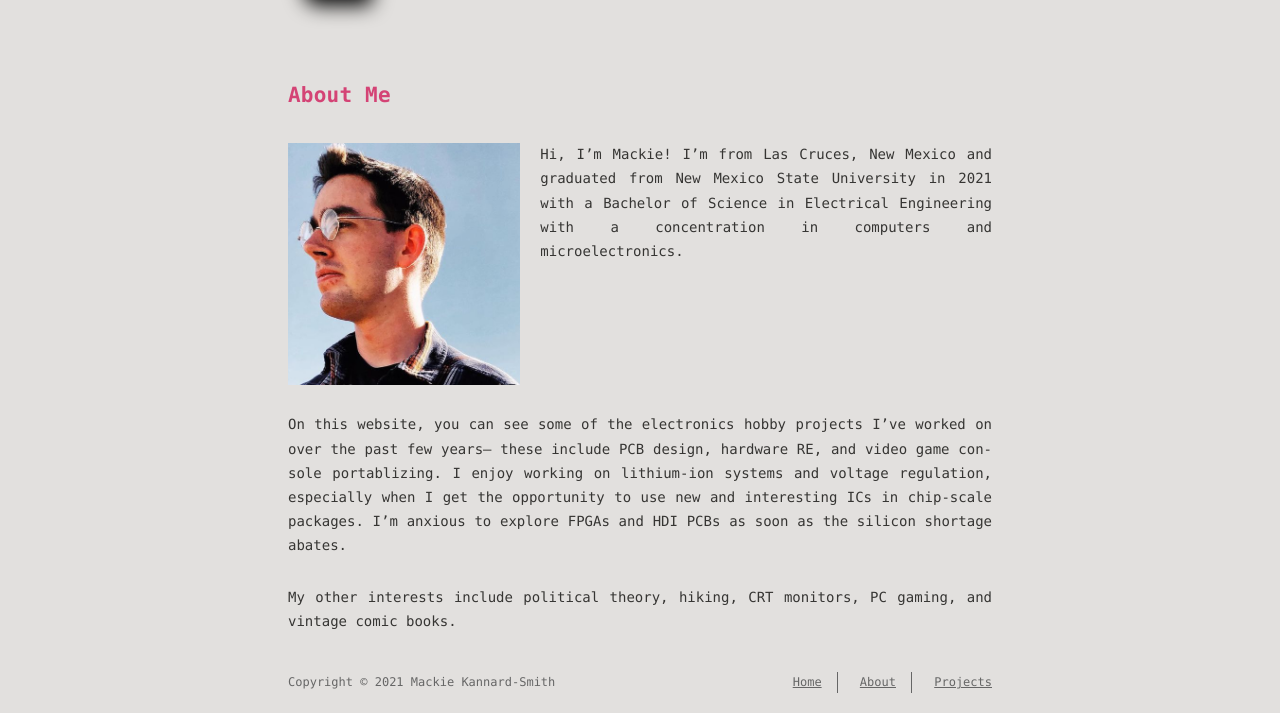
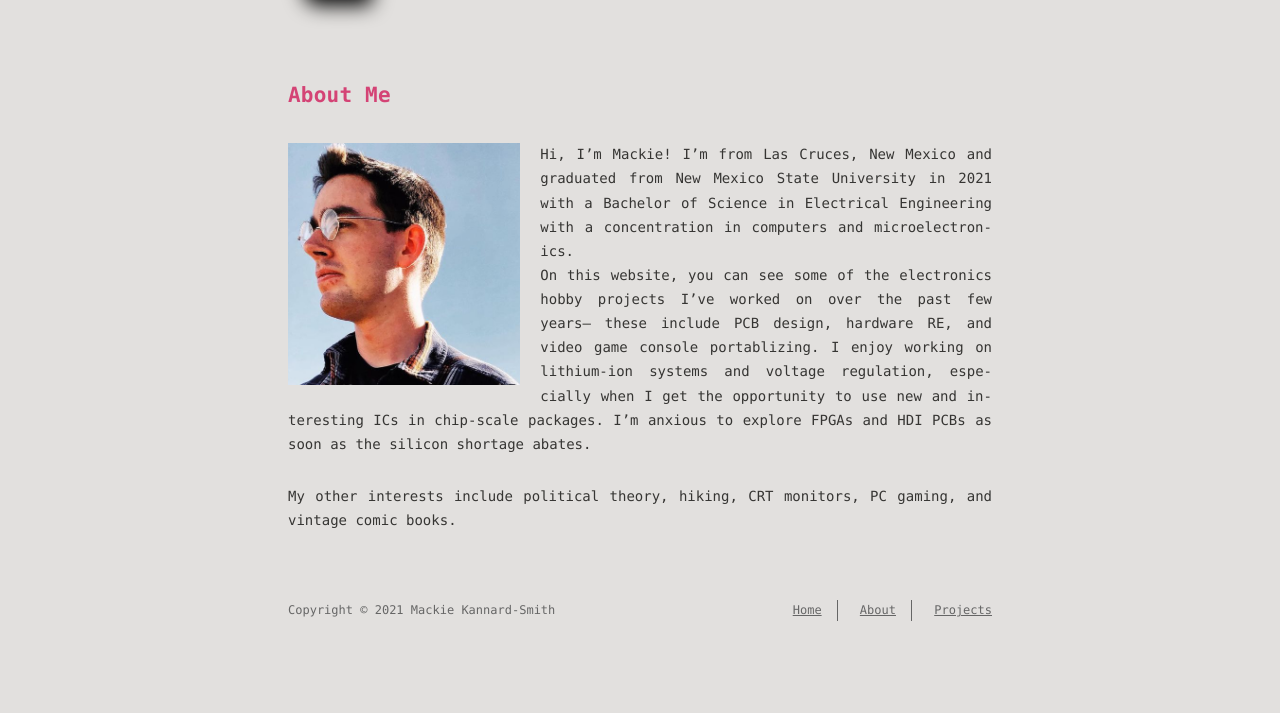
Before and after one commit to mackieks/website, a plain HTML site: page about/index.html in a window 1280 px wide. Shown: the part 159-872 px from the top of the page. After the commit the page ends 800 px from the top, so only its background shows below. Drawn offline with nearby package versions, Linux system fonts and the light colour scheme.

Commit message:
Site updated: 2021-08-09 23:49:37

```diff
--- a/about/index.html
+++ b/about/index.html
@@ -15,7 +15,7 @@
 <meta property="og:locale" content="en_US">
 <meta property="og:image" content="https://mackieks.com/about/cropped.jpg">
 <meta property="article:published_time" content="2021-08-10T02:41:11.000Z">
-<meta property="article:modified_time" content="2021-08-10T05:45:23.437Z">
+<meta property="article:modified_time" content="2021-08-10T05:49:21.829Z">
 <meta property="article:author" content="Mackie Kannard-Smith">
 <meta name="twitter:card" content="summary">
 <meta name="twitter:image" content="https://mackieks.com/about/cropped.jpg">
@@ -89,8 +89,7 @@
 
   <div class="content" itemprop="articleBody">
 
-          <h1 id="About-Me"><a href="#About-Me" class="headerlink" title="About Me"></a>About Me</h1><p><img src="cropped.jpg" style="display:inline-block;float:left;margin-right:20px;width:33%"> Hi, I’m Mackie! I’m from Las Cruces, New Mexico and graduated from New Mexico State University in 2021 with a Bachelor of Science in Electrical Engineering with a concentration in computers and microelectronics. </p>
-<p>On this website, you can see some of the electronics hobby projects I’ve worked on over the past few years– these include PCB design, hardware RE, and video game console portablizing. I enjoy working on lithium-ion systems and voltage regulation, especially when I get the opportunity to use new and interesting ICs in chip-scale packages. I’m anxious to explore FPGAs and HDI PCBs as soon as the silicon shortage abates.</p>
+          <h1 id="About-Me"><a href="#About-Me" class="headerlink" title="About Me"></a>About Me</h1><p><img src="cropped.jpg" style="display:inline-block;float:left;margin-right:20px;width:33%"> Hi, I’m Mackie! I’m from Las Cruces, New Mexico and graduated from New Mexico State University in 2021 with a Bachelor of Science in Electrical Engineering with a concentration in computers and microelectronics.<br>On this website, you can see some of the electronics hobby projects I’ve worked on over the past few years– these include PCB design, hardware RE, and video game console portablizing. I enjoy working on lithium-ion systems and voltage regulation, especially when I get the opportunity to use new and interesting ICs in chip-scale packages. I’m anxious to explore FPGAs and HDI PCBs as soon as the silicon shortage abates.</p>
 <p>My other interests include political theory, hiking, CRT monitors, PC gaming, and vintage comic books.</p>
 
 
```
